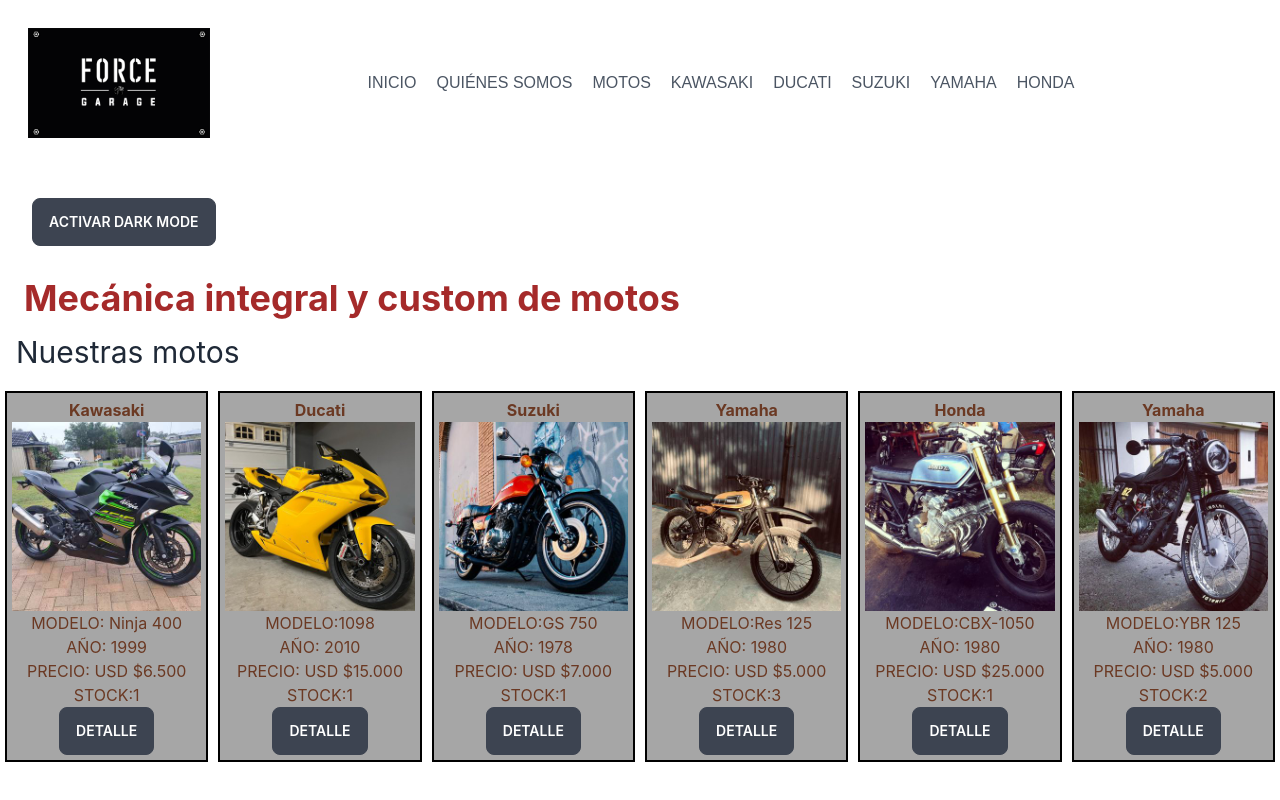
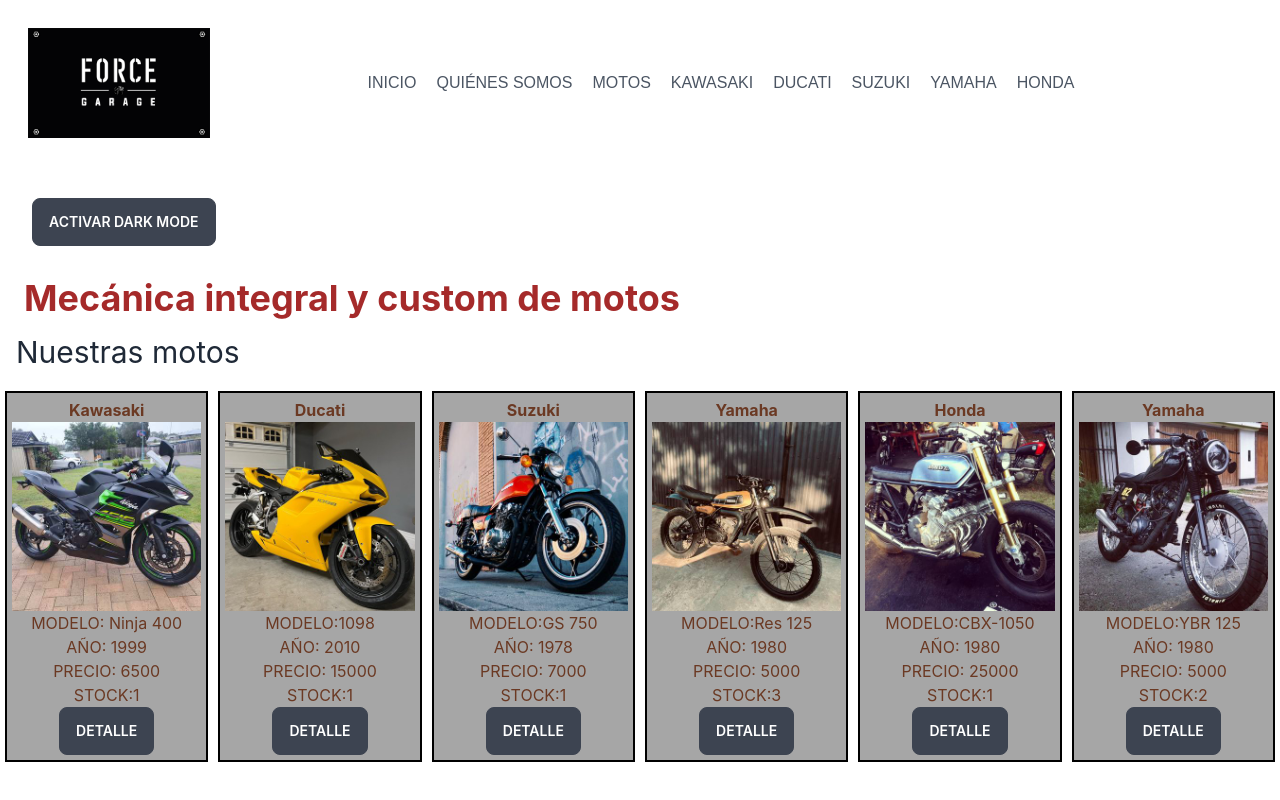
Before and after one commit to MChehin/force-react, a React (Create React App) app: page /MotosListContainer in a window 1280 px wide. Built offline with nearby package versions, Linux system fonts and the light colour scheme.

Commit message:
Edición carrito 2

```diff
--- a/src/components/Cart/Cart.js
+++ b/src/components/Cart/Cart.js
@@ -12,8 +12,8 @@ const Cart = () => {
       ))}
       {cartList.length > 0 ? (
         <>
-          <button onClick={() => emptyCart()}>Limpiar carrito de compras</button>
-          <h1>Precio total: ${totalPrice()}</h1>
+          <button className="btn m-5" onClick={() => emptyCart()}>Limpiar carrito de compras</button>
+          <h1>Precio total: USD ${totalPrice()}</h1>
         </>
       ) : (
         <h1>Carrito vacío</h1>
--- a/src/components/CartItem/CartItem.js
+++ b/src/components/CartItem/CartItem.js
@@ -12,9 +12,9 @@ const CartItem = ({ MotoCard }) => {
     <div className="cart-item">
       <h1>{name}</h1>
       <h4>Unidad/es: {quantity}</h4>
-      <h4>Precio unitario: ${price}</h4>
-      <button onClick={() => removeOneUnit(id)}>Eliminar 1</button>
-      <button onClick={() => deleteById(id)}>Eliminar todos</button>
+      <h4>Precio unitario: USD ${price}</h4>
+      <button className="btn m-3" onClick={() => removeOneUnit(id)}>Eliminar 1</button>
+      <button className="btn" onClick={() => deleteById(id)}>Eliminar todos</button>
     </div>
   );
 };
--- a/src/data/products.js
+++ b/src/data/products.js
@@ -9,10 +9,10 @@ import moto6 from "./img/tiendayamaha.jpg"
 
 
 export const motos = [
-    {id: 1, brand:'Kawasaki', name:' Ninja 400',  year:'1999', price:'USD $6.500', image: moto1, stock: '1' },
-    {id: 2, brand:'Ducati', name:'1098', year:'2010', price:'USD $15.000', image: moto2, stock: '1' },
-    {id: 3, brand:'Suzuki', name:'GS 750', year:'1978', price:'USD $7.000', image: moto3, stock: '1' },
-    {id: 5, brand:'Yamaha', name:'Res 125', year:'1980', price:'USD $5.000', image: moto5, stock: '3' },
-    {id: 4, brand:'Honda', name:'CBX-1050', year:'1980', price:'USD $25.000', image: moto4, stock: '1' },
-    {id: 6, brand:'Yamaha', name:'YBR 125', year:'1980', price:'USD $5.000', image: moto6, stock: '2'},
+    {id: 1, brand:'Kawasaki', name:' Ninja 400',  year:'1999', price:'6500', image: moto1, stock: '1' },
+    {id: 2, brand:'Ducati', name:'1098', year:'2010', price:'15000', image: moto2, stock: '1' },
+    {id: 3, brand:'Suzuki', name:'GS 750', year:'1978', price:'7000', image: moto3, stock: '1' },
+    {id: 5, brand:'Yamaha', name:'Res 125', year:'1980', price:'5000', image: moto5, stock: '3' },
+    {id: 4, brand:'Honda', name:'CBX-1050', year:'1980', price:'25000', image: moto4, stock: '1' },
+    {id: 6, brand:'Yamaha', name:'YBR 125', year:'1980', price:'5000', image: moto6, stock: '2'},
 ]
```
